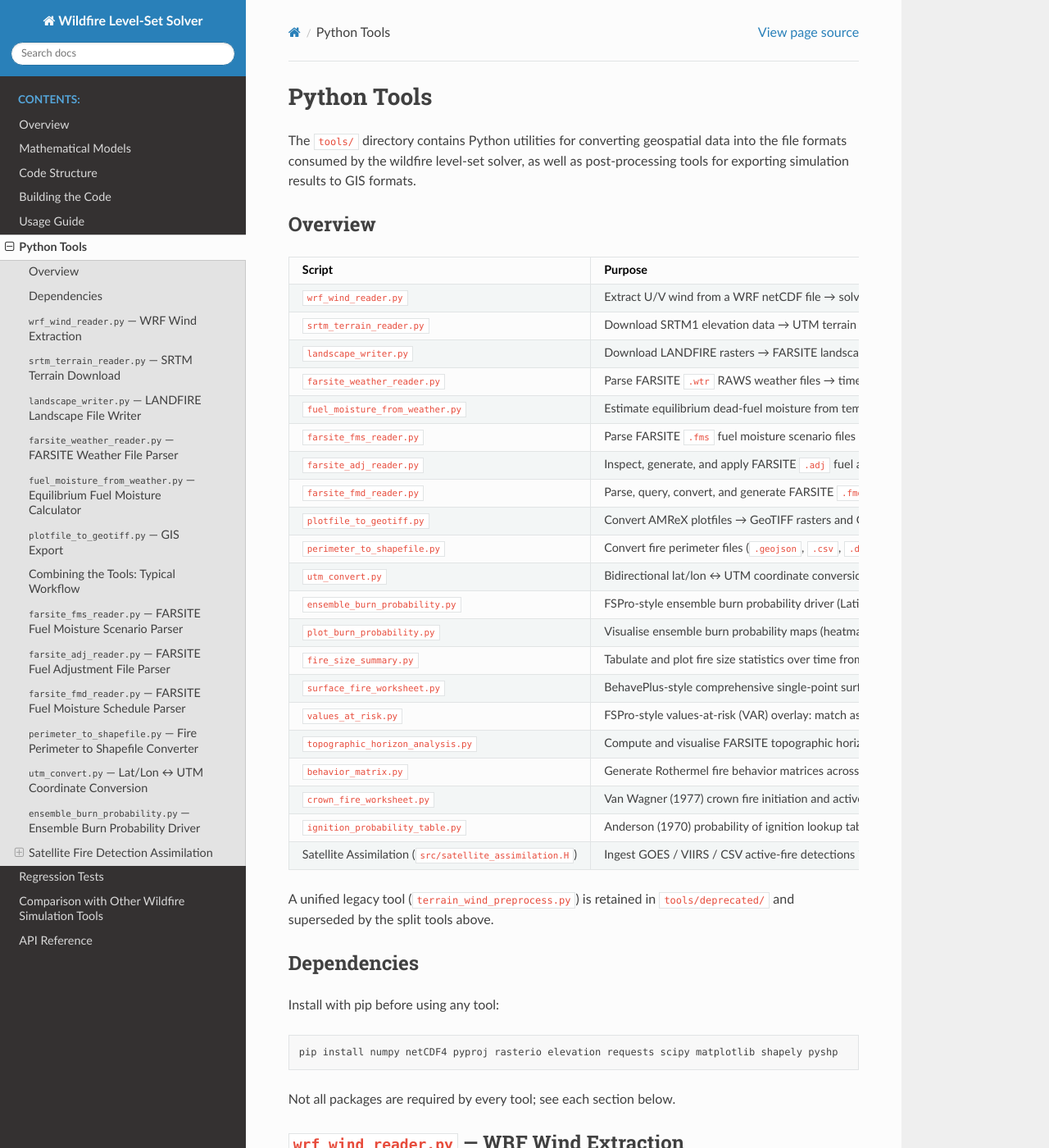
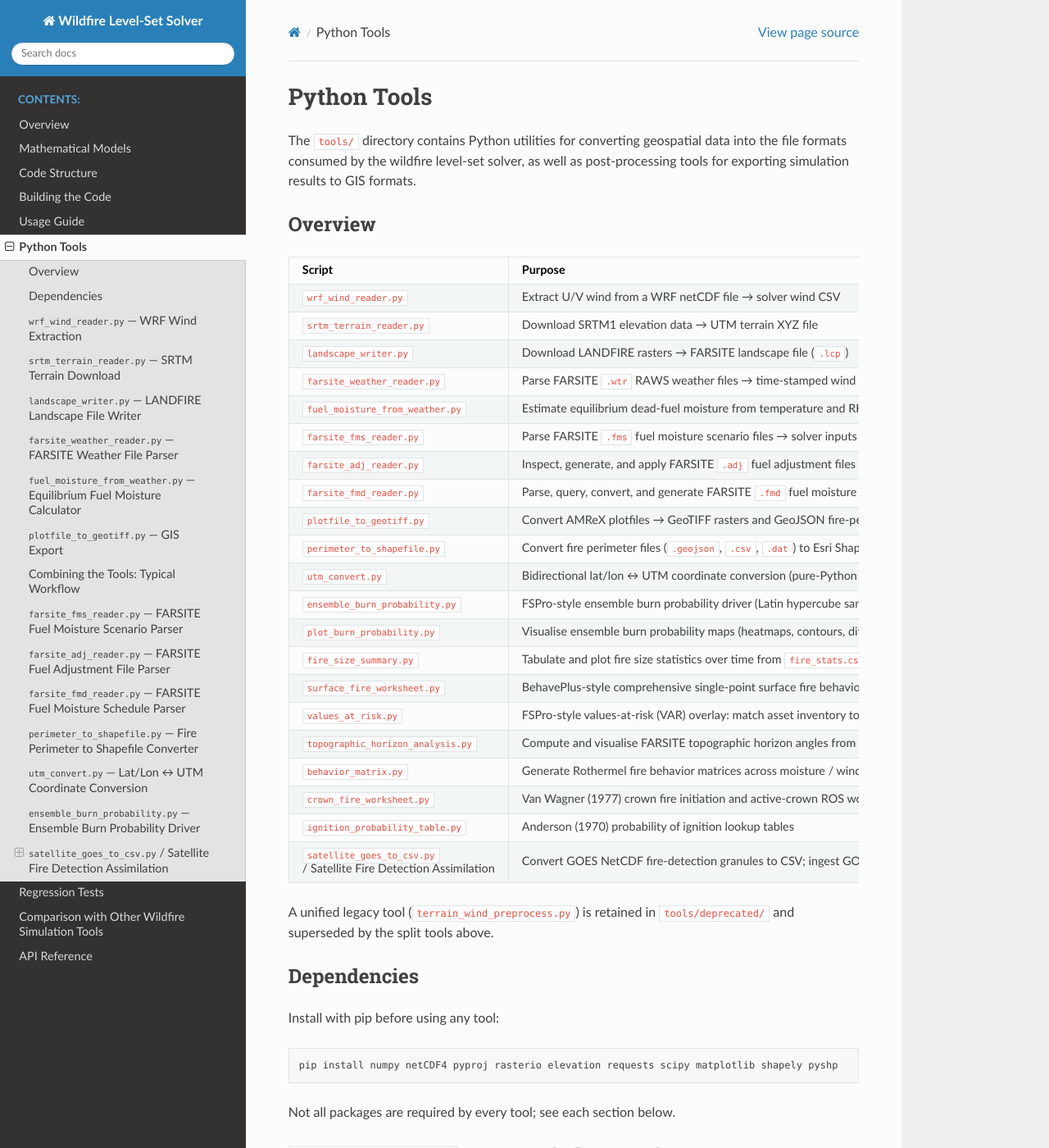
Before and after one commit to hgopalan/wildfire_levelset, a Sphinx documentation site: the page built from docs/tools.rst, in a window 1280 px wide and 1400 px high. Shown: the whole window at 82% size. Built offline with Sphinx 7.4.7 and the Read the Docs theme 3.1.0, drawn with Linux system fonts in a browser that asks for light colours; some of the changed text lies outside the part shown.

```diff
--- a/docs/tools.rst
+++ b/docs/tools.rst
@@ -61,8 +61,8 @@ Overview
      - Van Wagner (1977) crown fire initiation and active-crown ROS worksheet
    * - ``ignition_probability_table.py``
      - Anderson (1970) probability of ignition lookup tables
-   * - Satellite Assimilation (``src/satellite_assimilation.H``)
-     - Ingest GOES / VIIRS / CSV active-fire detections into the level-set initial condition or mid-simulation
+   * - ``satellite_goes_to_csv.py`` / Satellite Fire Detection Assimilation
+     - Convert GOES NetCDF fire-detection granules to CSV; ingest GOES / VIIRS / CSV active-fire detections into the level-set initial condition or mid-simulation
 
 A unified legacy tool (``terrain_wind_preprocess.py``) is retained in ``tools/deprecated/``
 and superseded by the split tools above.
@@ -671,10 +671,11 @@ Three independent parameters are perturbed:
 
 **Dependencies**: none required; ``scipy`` for Latin hypercube sampling (falls back to pure-Python LHS otherwise).
 
-Satellite Fire Detection Assimilation
----------------------------------------
+``satellite_goes_to_csv.py`` / Satellite Fire Detection Assimilation
+----------------------------------------------------------------------
 
 **C++ module**: ``src/satellite_assimilation.H``
+**Python helper**: ``tools/satellite_goes_to_csv.py`` (GOES NetCDF → CSV converter)
 
 The satellite assimilation module ingests real-time active-fire detections from
 GOES, VIIRS, or a pre-prepared CSV file, and merges them into the fire level-set
```
